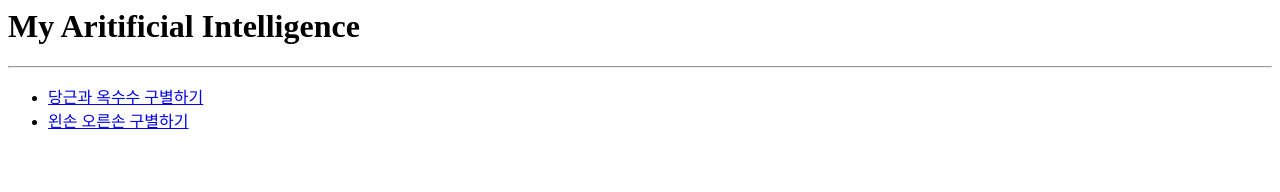
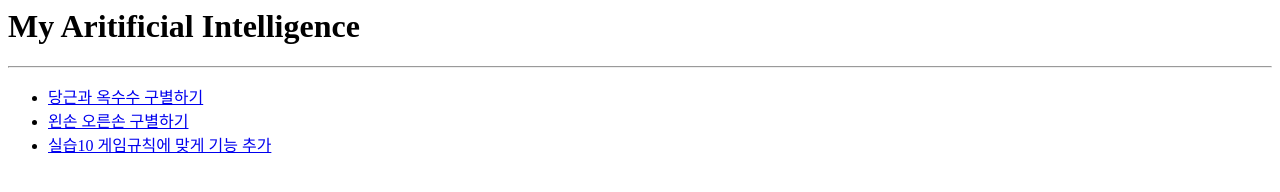
Before and after one commit to CIINY/CIINY.github.io, a plain HTML site: page index.html in a window 1280 px wide. Drawn offline with Linux system fonts and the light colour scheme.

Commit message:
Update index.html

```diff
--- a/index.html
+++ b/index.html
@@ -8,6 +8,7 @@
     <ul>
       <li><a href="https://teachablemachine.withgoogle.com/models/-xRS-gWUp/">당근과 옥수수 구별하기</a></li>
       <li><a href="https://teachablemachine.withgoogle.com/models/HiMtbeq07/">왼손 오른손 구별하기</a></li>
+      <li><a href="https://editor.p5js.org/INYOUNG/full/_tFDXg_ju">실습10 게임규칙에 맞게 기능 추가</a></li>
     </ul>
   </body>
 </html>
```
